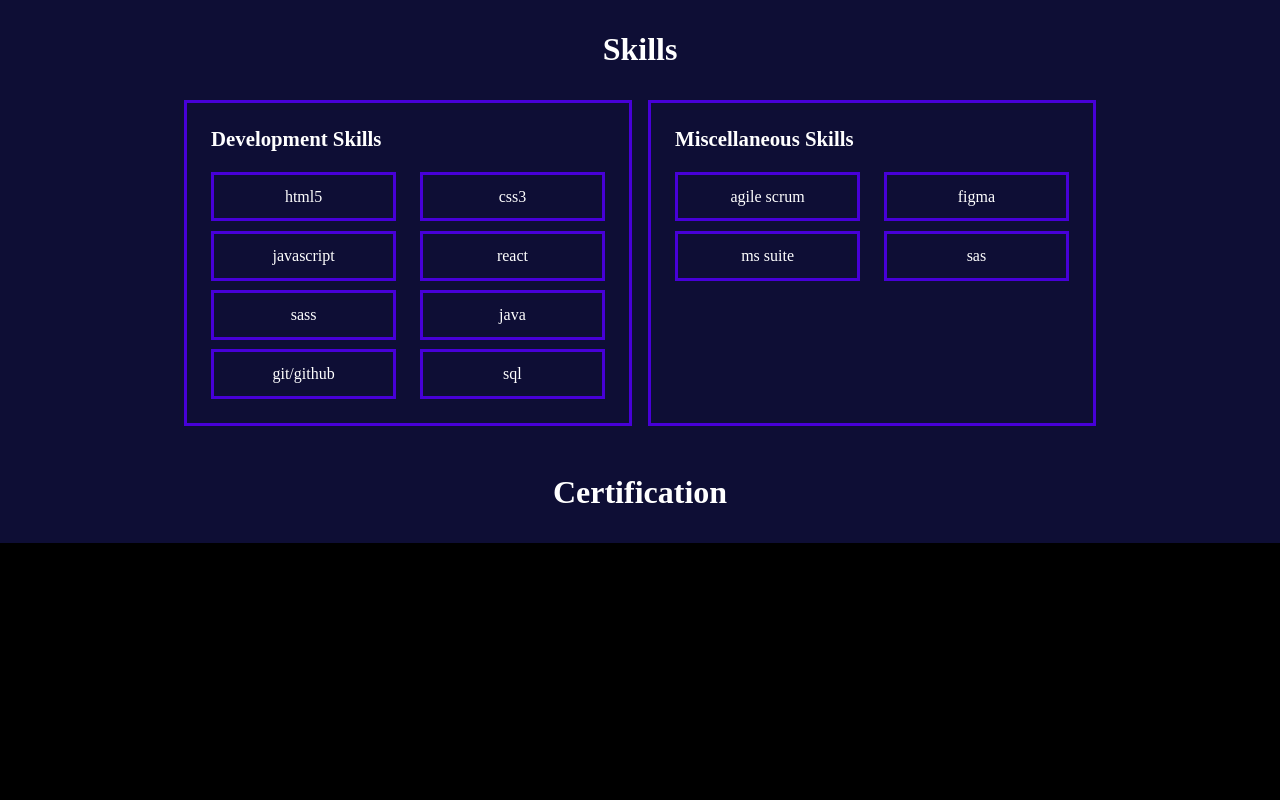
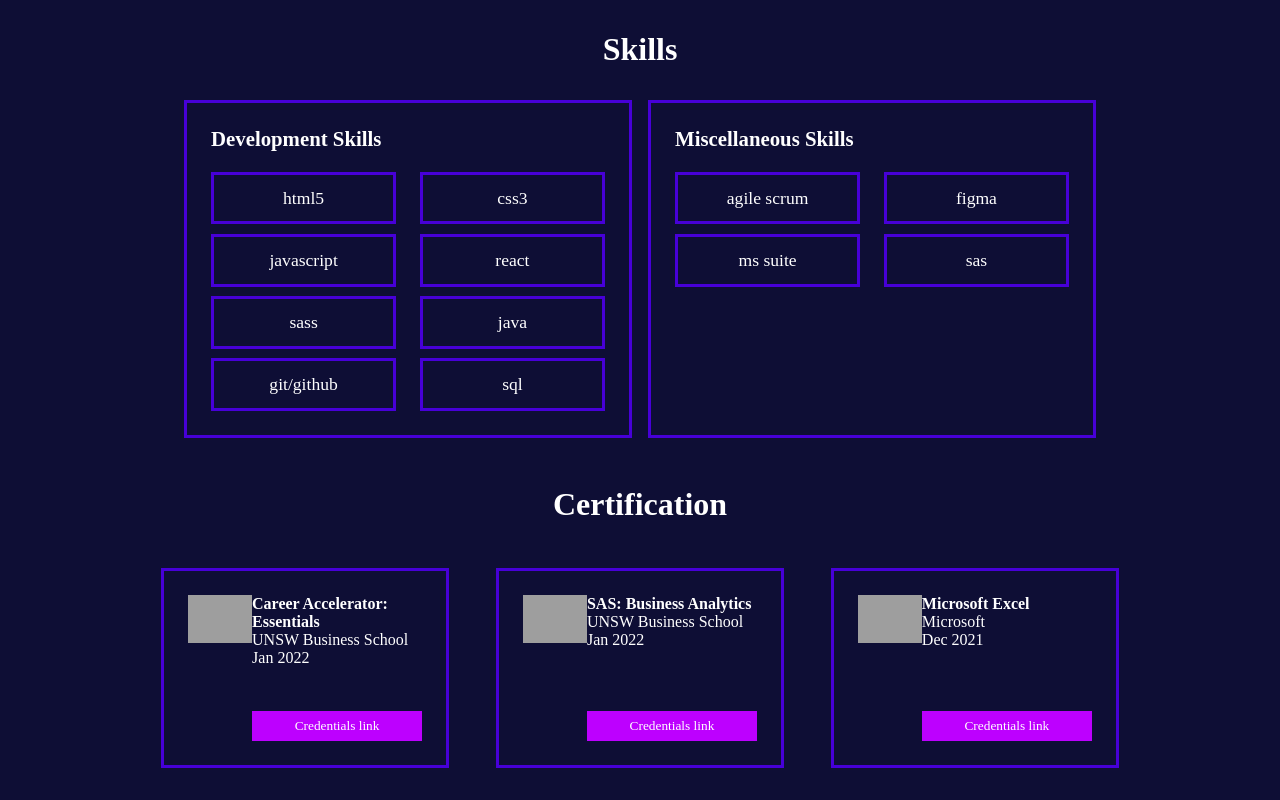
Before and after one commit to jonathancklee1/portfolio-website, a React (Create React App) app: page / in a window 1280 px wide. Shown: the part 2821-3621 px from the top of the page. Before the commit the page ends 3364 px from the top, so only its background shows below. Built offline with nearby package versions, Linux system fonts and the light colour scheme; grey boxes are pictures that could not be loaded; a web font is replaced by a local one.

Commit message:
Added certification cards

```diff
--- a/src/App.js
+++ b/src/App.js
@@ -3,6 +3,7 @@ import SideNav from "./components/SideNav";
 import MobileHeader from "./components/MobileHeader";
 import ProjectCard from "./components/ProjectCard";
 import SkillTab from "./components/SkillTab";
+import CertCard from "./components/CertCard";
 
 function App() {
   const devSkillArray = [
@@ -16,11 +17,42 @@ function App() {
     "sql",
   ];
   const miscSkillArray = ["agile scrum", "figma", "ms suite", "sas"];
+  const certArray = [
+    {
+      certName: "Career Accelerator: Essentials",
+      issuer: "UNSW Business School",
+      issueDate: "Jan 2022",
+      credLink: "",
+    },
+    {
+      certName: "SAS: Business Analytics",
+      issuer: "UNSW Business School",
+      issueDate: "Jan 2022",
+      credLink: "",
+    },
+    {
+      certName: "Microsoft Excel",
+      issuer: "Microsoft",
+      issueDate: "Dec 2021",
+      credLink: "",
+    },
+  ];
   const devSkillComponents = devSkillArray.map((skill) => {
     return <SkillTab key={skill} skill={skill} />;
   });
   const miscSkillComponents = miscSkillArray.map((skill) => {
     return <SkillTab key={skill} skill={skill} />;
+  });
+  const certCardComponents = certArray.map((cert) => {
+    return (
+      <CertCard
+        key={cert}
+        certName={cert.certName}
+        issuer={cert.issuer}
+        issueDate={cert.issueDate}
+        credLink={cert.credLink}
+      />
+    );
   });
   return (
     <div className="App">
@@ -62,11 +94,7 @@ function App() {
           </section>
           <section className="cert-container">
             <h2>Certification</h2>
-            <div className="cert-card-wrapper">
-              <div className="cert-card"></div>
-              <div className="cert-card"></div>
-              <div className="cert-card"></div>
-            </div>
+            <div className="cert-card-wrapper">{certCardComponents}</div>
           </section>
         </section>
       </main>
--- /dev/null
+++ b/src/components/CertCard.js
@@ -0,0 +1,19 @@
+import React from "react";
+
+export default function CertCard(props) {
+  return (
+    <div className="cert-card">
+      <img
+        className="cert-img"
+        src="../assets/img/about-me-cover.JPG"
+        alt="certification image"
+      ></img>
+      <div className="cert-info">
+        <h4 className="cert-name">{props.certName}</h4>
+        <p className="cert-issuer">{props.issuer}</p>
+        <p className="cert-issue-date">{props.issueDate}</p>
+        <button className="cred-btn">Credentials link</button>
+      </div>
+    </div>
+  );
+}
--- a/src/styles/abstracts/_variables.scss
+++ b/src/styles/abstracts/_variables.scss
@@ -4,6 +4,7 @@ $background-clr: rgb(4, 0, 15);
 $nav-background-clr: #1d1d20;
 $dark-purple: #4700d8;
 $neon-red: #d22730;
+$neon-pink: #bd00ff;
 $nav-btn-clr: #8496a7;
 $linear-gradient-1: rgba(4, 0, 15, 0.89);
 $linear-gradient-2: rgba(4, 0, 15, 0.808);
--- /dev/null
+++ b/src/styles/components/_certCard.scss
@@ -0,0 +1,27 @@
+@use "../abstracts/" as *;
+
+.cert-card {
+  padding: 1.5em;
+  border: 3px solid $dark-purple;
+  display: flex;
+  justify-content: space-between;
+  margin: 0 auto;
+  width: 100%;
+  max-width: 18em;
+  height: 12.5em;
+}
+.cert-img {
+  max-width: 6em;
+  height: 3em;
+}
+.cert-info {
+  display: flex;
+  flex-direction: column;
+  width: 200px;
+}
+.cred-btn {
+  color: $white;
+  padding: 0.5em;
+  background-color: $neon-pink;
+  margin-top: auto;
+}
--- a/src/styles/components/_index.scss
+++ b/src/styles/components/_index.scss
@@ -4,3 +4,4 @@
 @forward "section";
 @forward "projectCard";
 @forward "skillTab";
+@forward "certCard";
--- a/src/styles/components/_skillTab.scss
+++ b/src/styles/components/_skillTab.scss
@@ -1,4 +1,5 @@
 @use "../abstracts/" as *;
+@use "../utils/" as *;
 .skill-tab {
   padding: 0.8em;
   border: 3px solid $dark-purple;
@@ -8,3 +9,9 @@
     color: $white;
   }
 }
+
+@include breakpoint("medium") {
+  .skill-tab p {
+    font-size: 1.1rem;
+  }
+}
--- a/src/styles/layouts/_skills.scss
+++ b/src/styles/layouts/_skills.scss
@@ -28,8 +28,25 @@
 .skills-section {
   background-color: rgb(14, 14, 53);
 }
+.cert-container {
+  width: 100%;
+  h2 {
+    text-align: center;
+    margin-bottom: 1.4em;
+  }
+}
+.cert-card-wrapper {
+  display: flex;
+  flex-wrap: wrap;
+  gap: 2em;
+  width: 100%;
 
+  margin: 0 auto;
+}
 @include breakpoint("medium") {
+  .cert-card-wrapper {
+    max-width:80%;
+  }
   .skill-card-wrapper {
     width: 100%;
     display: flex;
```
